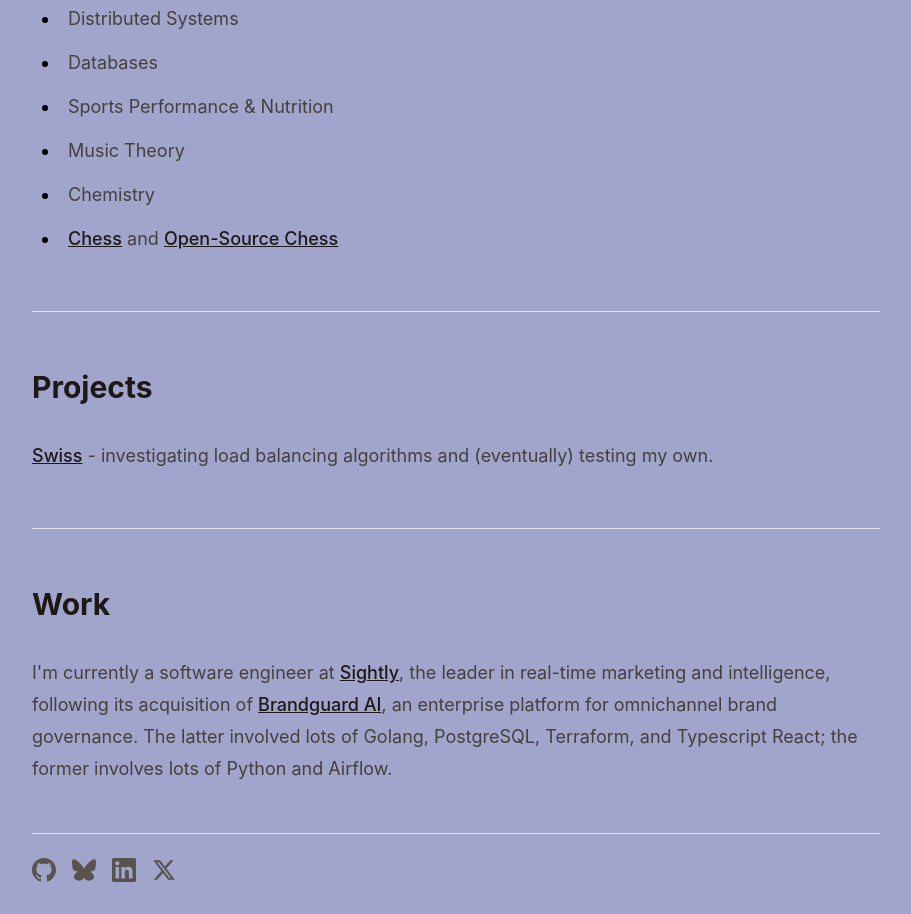
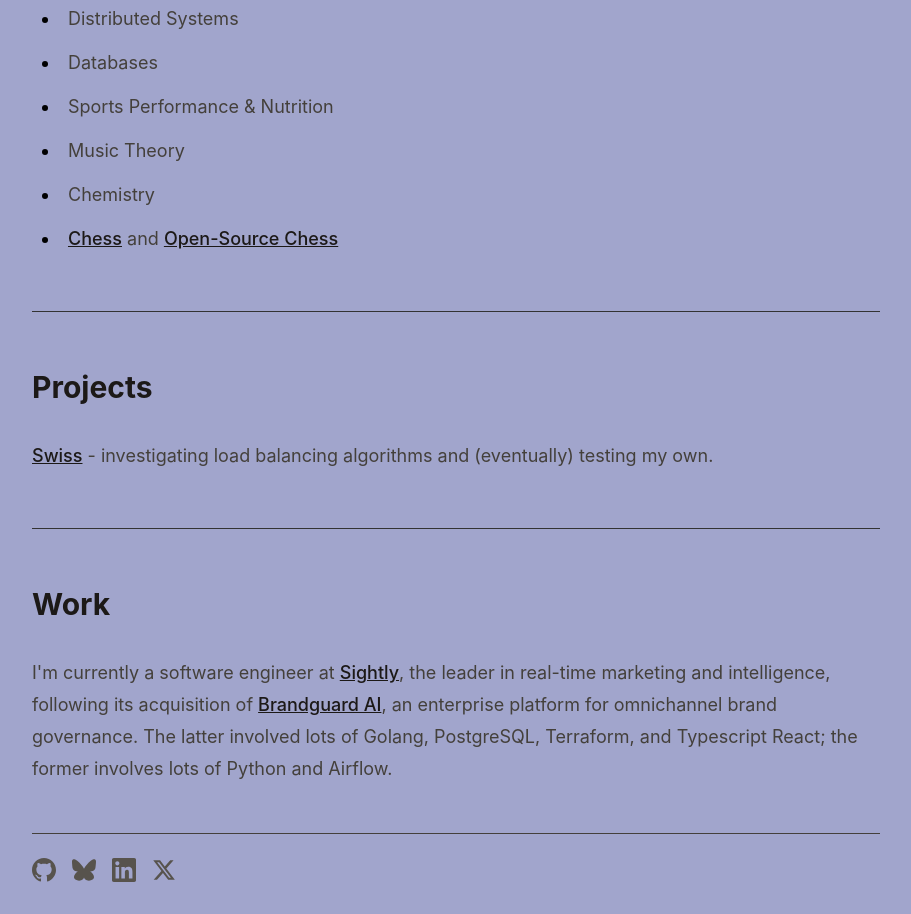
Before and after one commit to MaanasSathaye/msathaye.com, an Astro site in the folder msathaye-console/: page /about in a window 1280 px wide. Shown: the part 389-1303 px from the top of the page, without its empty margins (184-1095 px from the left). Built offline with nearby package versions, Linux system fonts and the light colour scheme; Astro itself is replaced by a stand-in of ours.

Commit message:
fix divider and border colors for purple background

```diff
--- a/msathaye-console/src/components/Footer.astro
+++ b/msathaye-console/src/components/Footer.astro
@@ -7,7 +7,7 @@
 ]
 ---
 
-<footer class="flex gap-4 mt-12 pt-6 border-t border-stone-200">
+<footer class="flex gap-4 mt-12 pt-6 border-t border-stone-700">
   {
     links.map(({ href, label, icon }) => (
       <a
--- a/msathaye-console/src/components/Giscus.astro
+++ b/msathaye-console/src/components/Giscus.astro
@@ -2,7 +2,7 @@
 // Giscus comments widget
 ---
 
-<section class="mt-16 pt-8 border-t border-stone-200 not-prose">
+<section class="mt-16 pt-8 border-t border-stone-700 not-prose">
   <script
     is:inline
     src="https://giscus.app/client.js"
--- a/msathaye-console/src/styles/global.css
+++ b/msathaye-console/src/styles/global.css
@@ -13,3 +13,7 @@
 .prose :where(ol > li)::marker {
   color: black;
 }
+
+.prose :where(hr) {
+  border-color: #333;
+}
```
